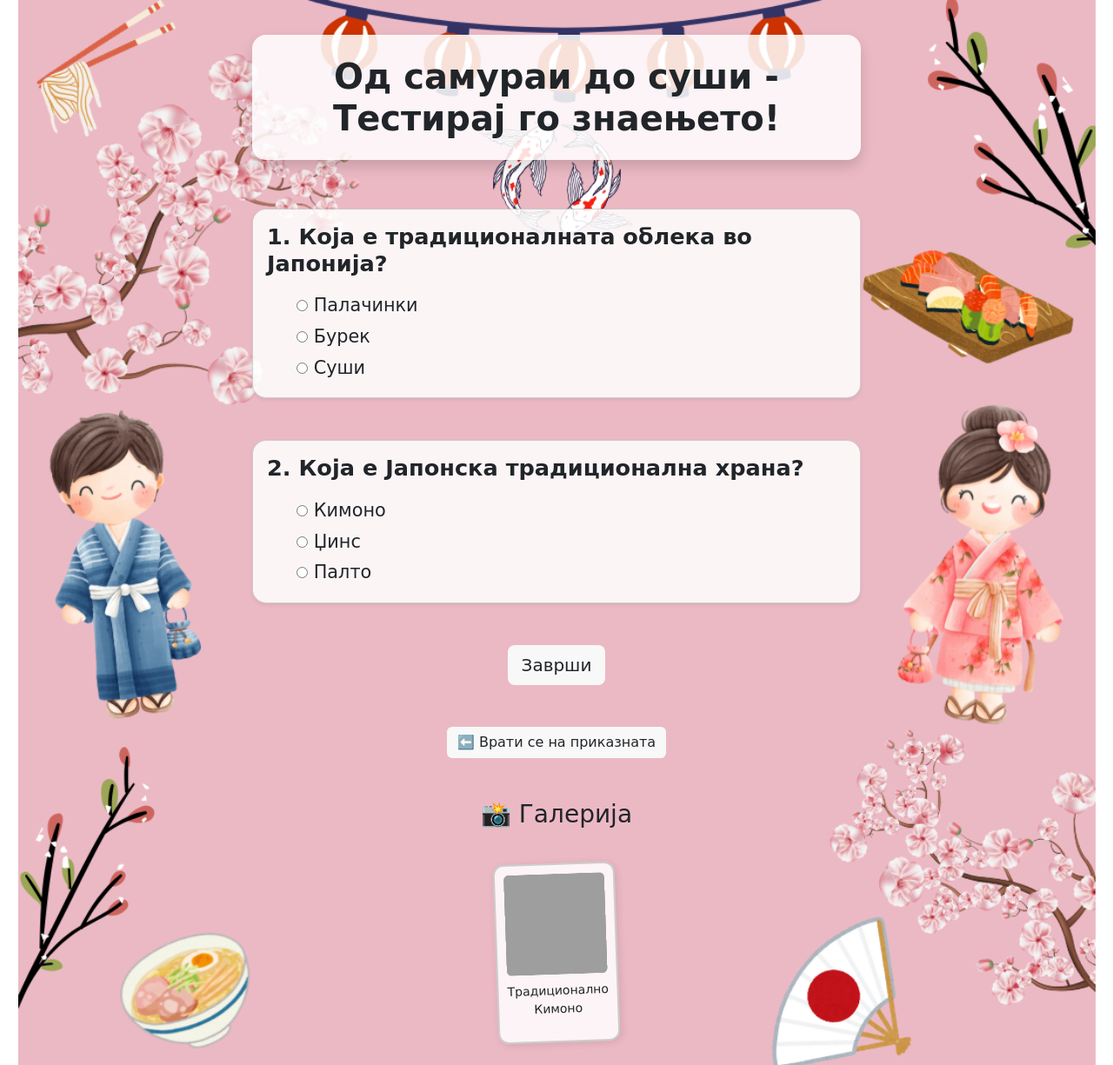
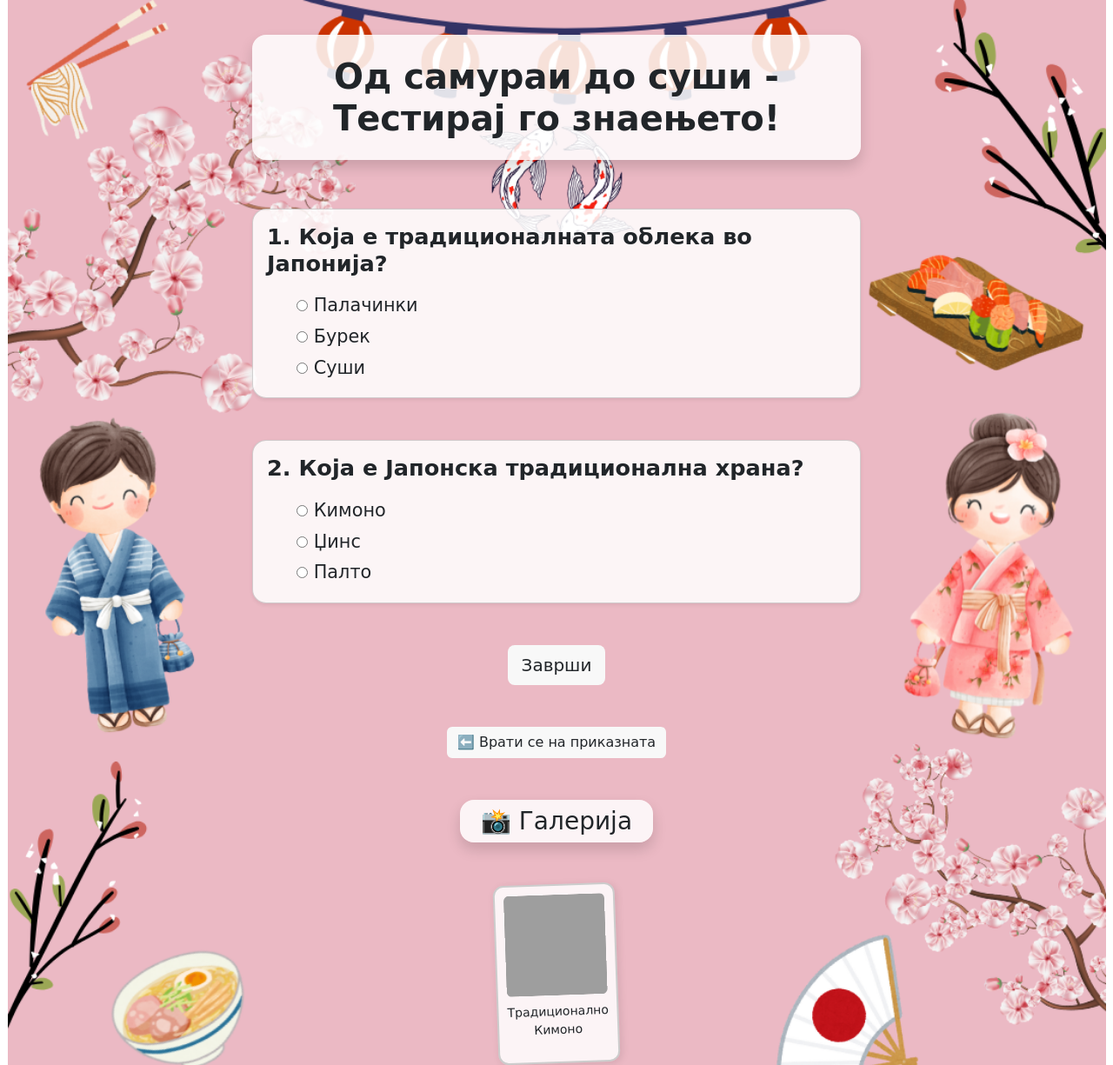
Before and after one commit to oxSTERBENxo/MiK, a Django app: a page that uses djangoProject/templates/countryTemplate.html in a window 1280 px wide. Shown: the top 1225 px of the page at 87% size. Run offline with Django 5.2, Linux system fonts and the light colour scheme; data comes from the database, SQL or seed files in the repository; some web fonts are replaced; grey boxes are pictures that could not be loaded.

Commit message:
Update countryTemplate.html

```diff
--- a/djangoProject/templates/countryTemplate.html
+++ b/djangoProject/templates/countryTemplate.html
@@ -126,7 +126,13 @@
 </div>
 
 <div class="container mt-5">
-    <h3 class="text-center mb-4" style="color: {{ country.color }};">📸 Галерија</h3>
+    <div class="text-center mb-4">
+  <h3 class="d-inline-block px-4 py-2 rounded-4 shadow"
+      style="background-color: rgba(255,255,255,0.85); color: {{ country.color }};">
+    📸 Галерија
+  </h3>
+</div>
+
     <div class="d-flex flex-wrap justify-content-center gap-3" style="margin-top: 40px;">
         {% for photo in polaroids %}
             <div class="polaroid-box">
```
